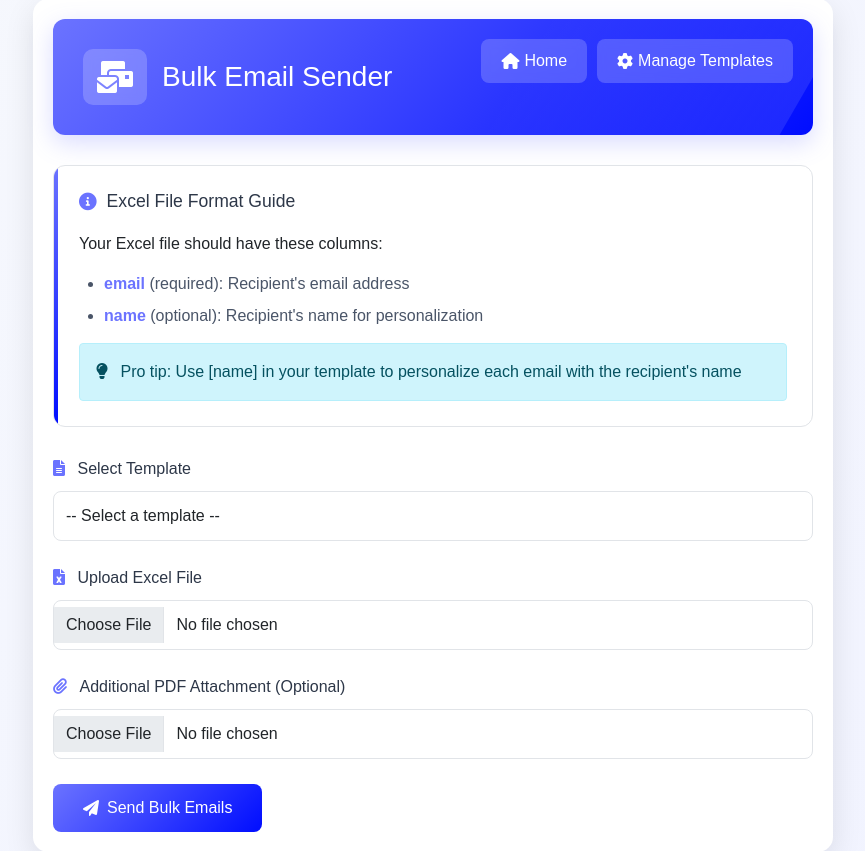
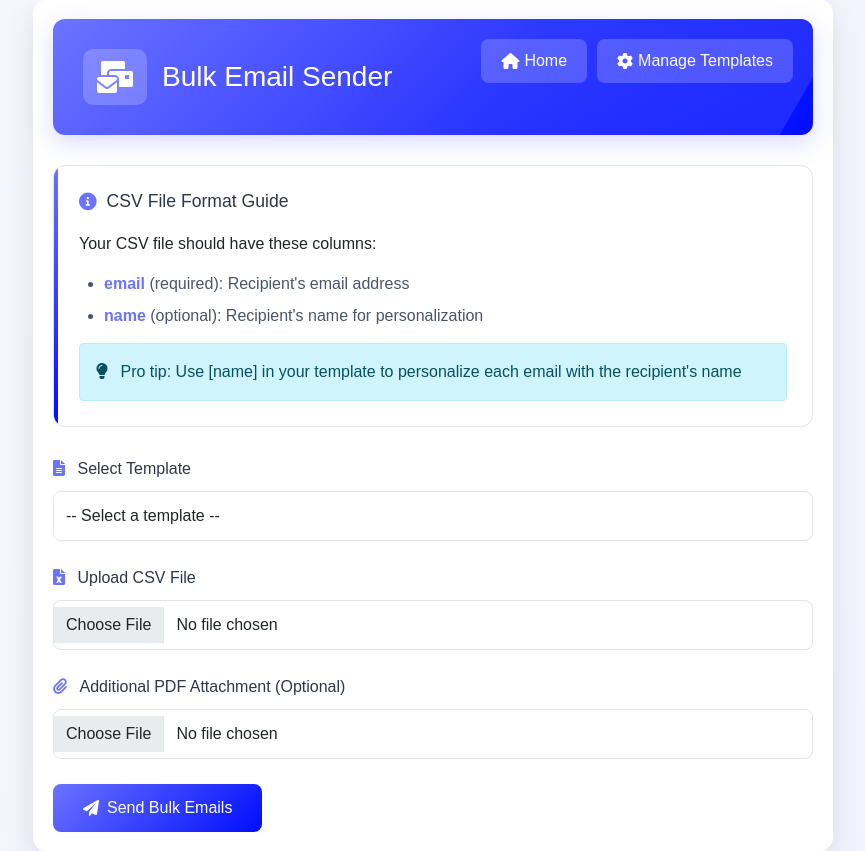
Before and after one commit to JeelKakadiya3240/Email-Automail, a Flask app: page /bulk-email in a window 1280 px wide. Shown: the part 41-892 px from the top of the page, without its empty margins (207-1072 px from the left). Run offline with Flask 3, Linux system fonts and the light colour scheme; parts of the project's set-up code (start-up, migrations or seed data) failed here and were passed over.

Commit message:
Remove pandas dependency: Use built-in CSV module instead of pandas for bulk emails

```diff
--- a/app.py
+++ b/app.py
@@ -7,7 +7,7 @@ from werkzeug.utils import secure_filename
 import json
 from pathlib import Path
 import shutil
-import pandas as pd
+import csv
 from apscheduler.schedulers.background import BackgroundScheduler
 import pytz
 
@@ -40,7 +40,7 @@ def rate_limit(f):
     return decorated_function
 
 def allowed_file(filename):
-    return '.' in filename and filename.rsplit('.', 1)[1].lower() == 'pdf'
+    return '.' in filename and filename.rsplit('.', 1)[1].lower() in ['pdf', 'csv']
 
 # Get the directory where app.py is located
 BASE_DIR = Path(__file__).resolve().parent
@@ -361,9 +361,11 @@ def send_bulk_email():
             excel_file = request.files.get('excelFile')
             attachment = request.files.get('attachment')
 
-            # Read Excel file
-            df = pd.read_excel(excel_file)
-            total_emails = len(df)
+            # Read CSV file
+            csv_content = excel_file.read().decode('utf-8')
+            csv_reader = csv.DictReader(csv_content.splitlines())
+            rows = list(csv_reader)
+            total_emails = len(rows)
 
             # Save attachment if provided
             attachment_path = None
@@ -382,7 +384,7 @@ def send_bulk_email():
                 return
 
             # Process each email
-            for index, row in df.iterrows():
+            for index, row in enumerate(rows):
                 try:
                     email = row['email']
                     name = row.get('name', '')
--- a/requirements.txt
+++ b/requirements.txt
@@ -1,6 +1,4 @@
 Flask==2.3.3
-pandas==1.5.3
 APScheduler==3.10.4
 pytz==2023.3
-openpyxl==3.1.2
 gunicorn==21.2.0
--- a/templates/bulk_email.html
+++ b/templates/bulk_email.html
@@ -228,9 +228,9 @@
         <div class="excel-guide">
             <h5>
                 <i class="fas fa-info-circle" style="color: var(--primary-color)"></i>
-                Excel File Format Guide
+                CSV File Format Guide
             </h5>
-            <p>Your Excel file should have these columns:</p>
+            <p>Your CSV file should have these columns:</p>
             <ul>
                 <li>
                     <strong style="color: var(--primary-color)">email</strong>
@@ -263,9 +263,9 @@
             <div class="form-group">
                 <label class="form-label">
                     <i class="fas fa-file-excel" style="color: var(--primary-color)"></i>
-                    <span style="margin-left: 8px;">Upload Excel File</span>
+                    <span style="margin-left: 8px;">Upload CSV File</span>
                 </label>
-                <input type="file" class="form-control" id="excelFile" accept=".xlsx,.xls" required>
+                <input type="file" class="form-control" id="excelFile" accept=".csv" required>
             </div>
 
             <div class="form-group">
```
